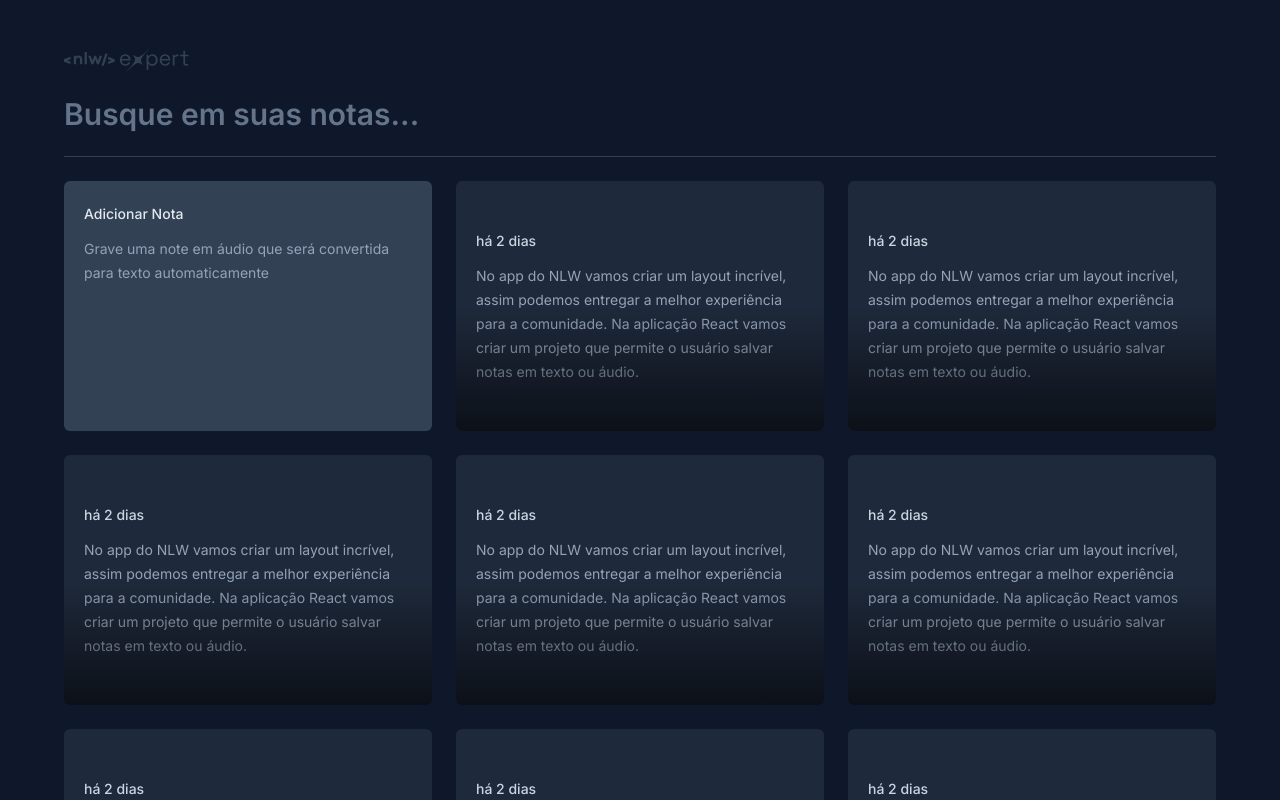
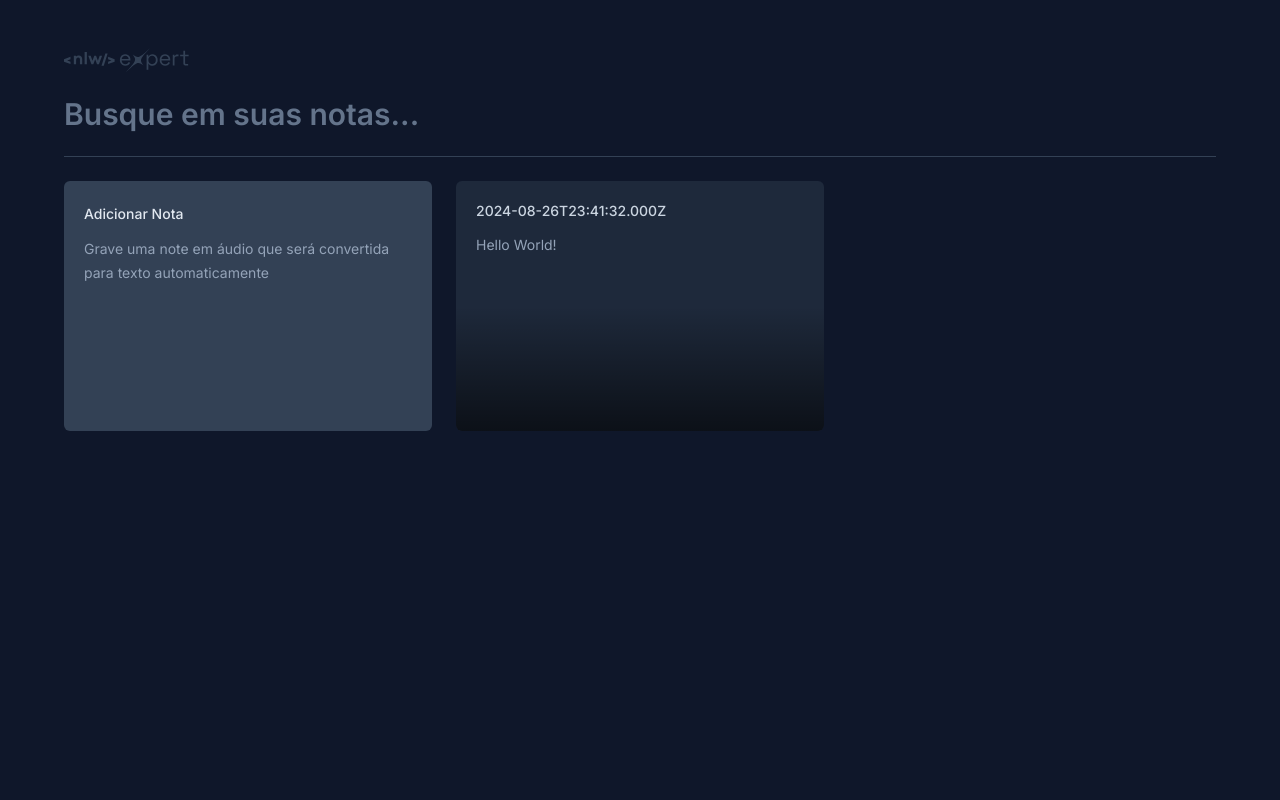
Before and after one commit to AloisSailer/nlw-expert-react, a React (Vite) app in the folder nlw-expert-notes/: page / in a window 1280 px wide. Shown: the top 800 px of the page. Built offline with nearby package versions, Linux system fonts and the light colour scheme.

Commit message:
iniciado modal

```diff
--- a/nlw-expert-notes/package.json
+++ b/nlw-expert-notes/package.json
@@ -9,6 +9,7 @@
     "preview": "vite preview"
   },
   "dependencies": {
+    "@radix-ui/react-dialog": "^1.1.1",
     "react": "^18.3.1",
     "react-dom": "^18.3.1"
   },
--- a/nlw-expert-notes/src/app.tsx
+++ b/nlw-expert-notes/src/app.tsx
@@ -16,14 +16,12 @@
       <div className="h-px bg-slate-700" />
       <div className="grid grid-cols-3 gap-6 auto-rows-[250px]">
         <NewNoteCard />
-        <NoteCard />
-        <NoteCard />
-        <NoteCard />
-        <NoteCard />
-        <NoteCard />
-        <NoteCard />
-        <NoteCard />
-        <NoteCard />
+        <NoteCard
+          note={{
+            date: new Date(),
+            content: "Hello World!",
+          }}
+        />
       </div>
     </div>
   )
--- a/nlw-expert-notes/src/components/note-card.tsx
+++ b/nlw-expert-notes/src/components/note-card.tsx
@@ -1,13 +1,28 @@
-export function NoteCard() {
+import * as Dialog from "@radix-ui/react-dialog"
+
+interface NoteCardProps {
+  note: {
+    date: Date
+    content: string
+  }
+}
+
+export function NoteCard({ note }: NoteCardProps) {
   return (
-    <button className="rounded-md text-left outline-none bg-slate-800 p-5 space-y-3 overflow-hidden relative hover:ring-2 hover:ring-slate-600 focus-visible:ring-2 focus-visible:ring-lime-400">
-      <span className="text-sm font-medium text-slate-300">há 2 dias</span>
-      <p className="text-sm leading-6 text-slate-400">
-        No app do NLW vamos criar um layout incrível, assim podemos entregar a
-        melhor experiência para a comunidade. Na aplicação React vamos criar um
-        projeto que permite o usuário salvar notas em texto ou áudio.
-      </p>
-      <div className="absolute bottom-0 left-0 right-0 h-1/2 bg-gradient-to-t from-black/60 to-black/0 pointer-events-none" />
-    </button>
+    <Dialog.Root>
+      <Dialog.Trigger className="rounded-md text-left flex flex-col bg-slate-800 p-5 gap-3 overflow-hidden relative outline-none hover:ring-2 hover:ring-slate-600 focus-visible:ring-2 focus-visible:ring-lime-400">
+        <span className="text-sm font-medium text-slate-300">
+          {note.date.toISOString()}
+        </span>
+        <p className="text-sm leading-6 text-slate-400">{note.content}</p>
+        <div className="absolute bottom-0 left-0 right-0 h-1/2 bg-gradient-to-t from-black/60 to-black/0 pointer-events-none" />
+      </Dialog.Trigger>
+      <Dialog.Portal>
+        <Dialog.Overlay className="inset-0 fixed bg-black/60" />
+        <Dialog.Content className="z-10 bg-white absolute">
+          Oiiiie
+        </Dialog.Content>
+      </Dialog.Portal>
+    </Dialog.Root>
   )
 }
```
Also changed, not shown: 1 other file (tests, documents, lock files or other folders).
